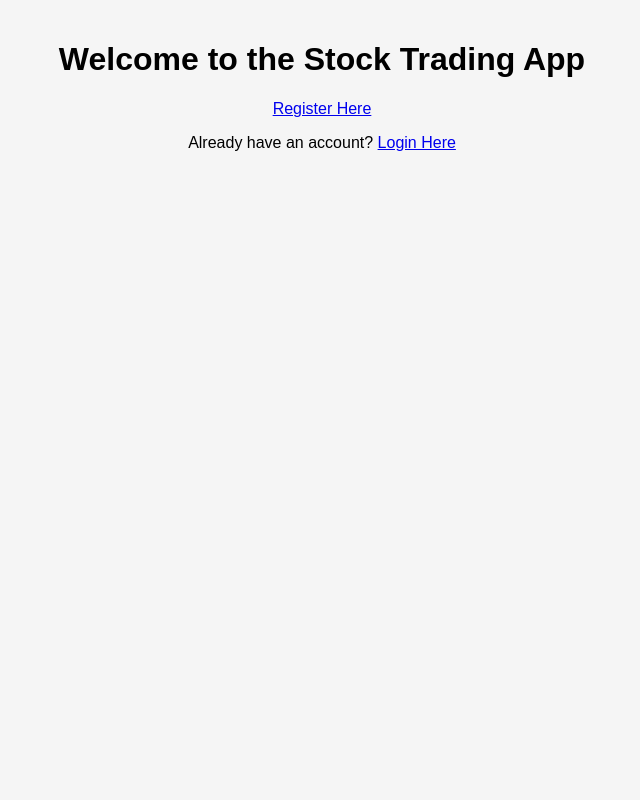
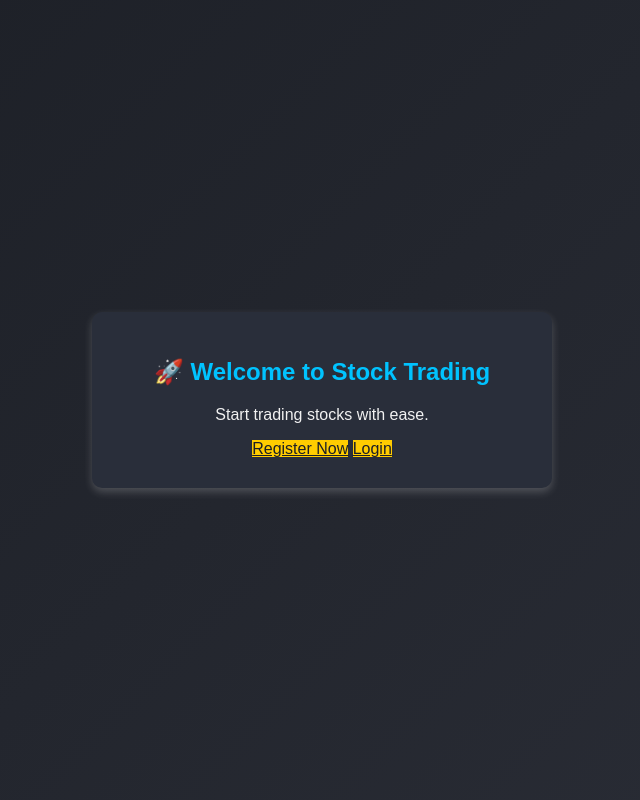
Before and after one commit to omerrevach/stockpnl_microservice, a Flask app: page / in a window 1280 px wide. Shown: the whole page, without its empty margins (318-958 px from the left). Run offline with Flask 3, Linux system fonts and the light colour scheme.

Commit message:
fixed ui and features

```diff
--- a/frontend/static/script.js
+++ b/frontend/static/script.js
@@ -34,7 +34,7 @@ document.addEventListener("DOMContentLoaded", function () {
             }
 
             const result = await response.json();
-            alert(`Trade placed successfully!\nShares to Buy: ${result.shares_to_buy}\nProfit/Loss Estimate: ${result.profit_loss.toFixed(2)}`);
+            alert(`Trade placed successfully!\nShares to Buy: ${result.shares_to_buy.toFixed(2)}\nProfit/Loss Estimate: ${result.profit_loss.toFixed(2)}`);
 
             fetchTrades();
         } catch (error) {
--- a/frontend/static/style.css
+++ b/frontend/static/style.css
@@ -1,50 +1,155 @@
+/* General Page Background */
 body {
-    font-family: Arial, sans-serif;
-    background-color: #f5f5f5;
+    font-family: 'Arial', sans-serif;
+    background: linear-gradient(135deg, #1c1f26, #2a2d36);
+    color: #f1f1f1;
+    display: flex;
+    justify-content: center;
+    align-items: center;
+    height: 100vh;
+    text-align: center;
     margin: 0;
-    padding: 20px;
+}
+
+/* Centered Form Box (For Login, Register, and Home Page) */
+.form-container {
+    background: #292e3a;
+    padding: 30px;
+    border-radius: 10px;
+    box-shadow: 0px 4px 8px rgba(255, 255, 255, 0.2);
+    width: 400px;
     text-align: center;
 }
 
-form {
-    display: inline-block;
-    padding: 20px;
-    border: 1px solid #ddd;
-    border-radius: 10px;
-    background-color: white;
-    box-shadow: 0 4px 8px rgba(0,0,0,0.1);
+/* Headers */
+h1, h2 {
+    font-size: 24px;
+    margin-bottom: 20px;
+    color: #00c3ff;
 }
 
-input, button, select {
-    display: block;
-    margin: 10px auto;
-    padding: 10px;
-    width: 80%;
+/* Input Fields */
+input {
+    width: 90%;
+    padding: 12px;
+    margin: 10px 0;
+    border: none;
     border-radius: 5px;
+    background: #1f242d;
+    color: white;
+    font-size: 16px;
+}
+
+input::placeholder {
+    color: #aaa;
+}
+
+/* Fix for Trade Position Dropdown */
+select {
+    width: 95%;
+    padding: 12px;
+    margin: 10px 0;
+    border: none;
+    border-radius: 5px;
+    background: #1f242d;
+    color: white;
+    font-size: 16px;
+    cursor: pointer;
+    appearance: none; /* Removes default dropdown styles */
+}
+
+/* Optional: Style dropdown arrow */
+select::-ms-expand {
+    display: none; /* Hide default arrow in IE */
+}
+
+/* Hover and Focus Effects */
+select:hover, select:focus {
+    background: #292e3a;
+    outline: none;
+}
+
+/* Buttons */
+button {
+    width: 95%;
+    padding: 12px;
+    border: none;
+    border-radius: 5px;
+    font-size: 18px;
+    font-weight: bold;
+    cursor: pointer;
+    margin-top: 10px;
+    transition: 0.3s;
+}
+
+.btn.primary {
+    background: #ffcc00;
+    color: #1c1f26;
+}
+
+.btn.primary:hover {
+    background: #ffdd44;
+}
+
+/* Link Styling */
+p a {
+    color: #00c3ff;
+    text-decoration: none;
+}
+
+p a:hover {
+    text-decoration: underline;
+}
+
+/* ======================== */
+/* TRADE PAGE STYLES BELOW */
+/* ======================== */
+
+/* Trade Page Layout */
+.trade-container {
+    max-width: 900px;
+    margin: auto;
+    padding: 20px;
+}
+
+/* Trade Box */
+.trade-card {
+    background: #292e3a;
+    padding: 20px;
+    border-radius: 10px;
+    box-shadow: 0px 4px 8px rgba(255, 255, 255, 0.2);
+    max-width: 400px;
+    margin: auto;
+}
+
+/* Trade Table */
+.trade-table {
+    max-width: 800px;
+    margin: auto;
+    background: #292e3a;
+    padding: 20px;
+    border-radius: 10px;
+    box-shadow: 0px 4px 8px rgba(255, 255, 255, 0.2);
 }
 
 table {
-    width: 80%;
-    margin: 20px auto;
+    width: 100%;
     border-collapse: collapse;
+    color: white;
 }
 
 th, td {
-    padding: 10px;
-    border: 1px solid #ddd;
+    padding: 12px;
+    border-bottom: 1px solid #444;
+    text-align: center;
 }
 
-button {
-    background-color: #007BFF;
-    color: white;
-    border: none;
-    cursor: pointer;
+th {
+    background: #00c3ff;
+    color: black;
 }
 
-button:hover {
-    background-color: #0056b3;
-}
-
+/* Chart Styling */
 canvas {
     margin-top: 20px;
     max-width: 700px;
--- a/frontend/templates/index.html
+++ b/frontend/templates/index.html
@@ -1,12 +1,15 @@
 <!DOCTYPE html>
-<html>
+<html lang="en">
 <head>
-    <title>Welcome to Stock Trading App</title>
+    <title>Stock Trading App</title>
     <link rel="stylesheet" href="/static/style.css">
 </head>
 <body>
-    <h1>Welcome to the Stock Trading App</h1>
-    <p><a href="/register">Register Here</a></p>
-    <p>Already have an account? <a href="/login">Login Here</a></p>
+    <div class="form-container">
+        <h1>🚀 Welcome to Stock Trading</h1>
+        <p>Start trading stocks with ease.</p>
+        <a href="/register" class="btn primary">Register Now</a>
+        <a href="/login" class="btn primary">Login</a>
+    </div>
 </body>
 </html>
```
Also changed, not shown: frontend/templates/login.html (+11 -9 lines), frontend/templates/register.html (+10 -8 lines), frontend/templates/trade.html (+24 -10 lines).
